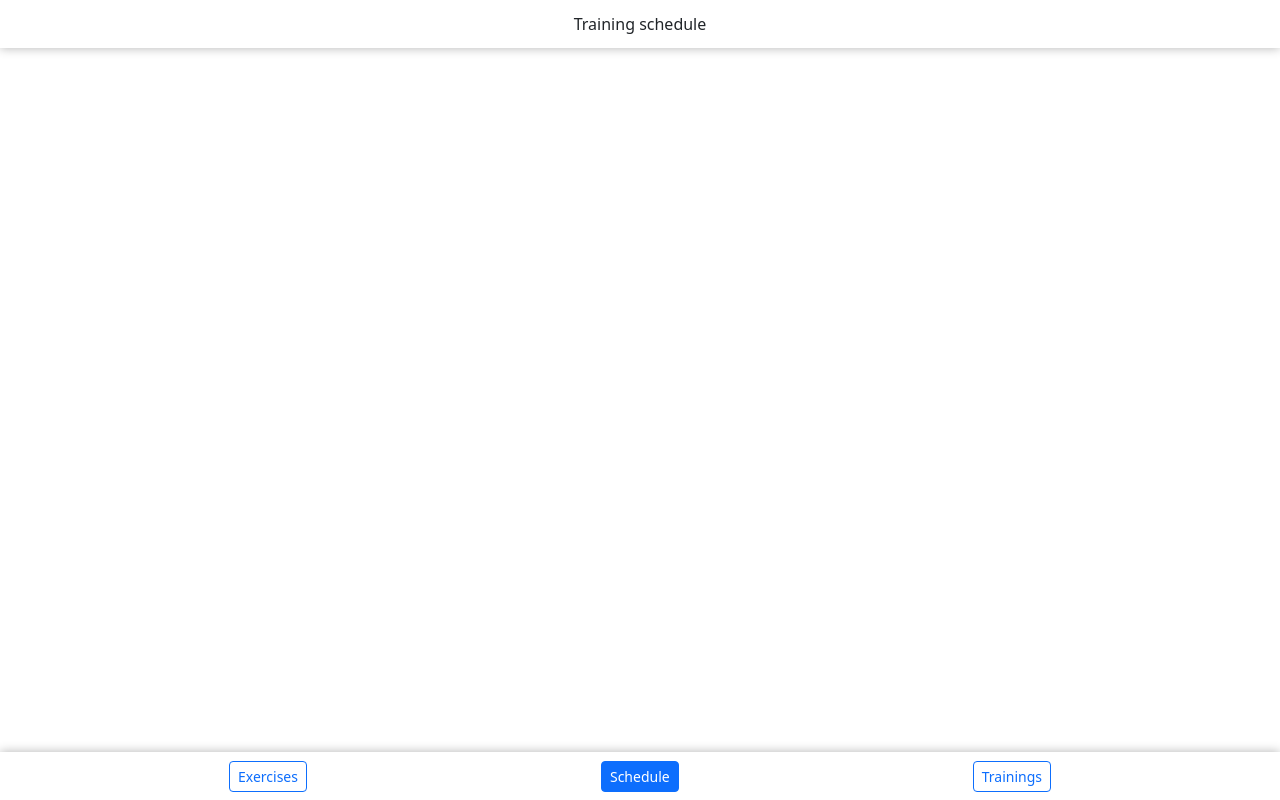
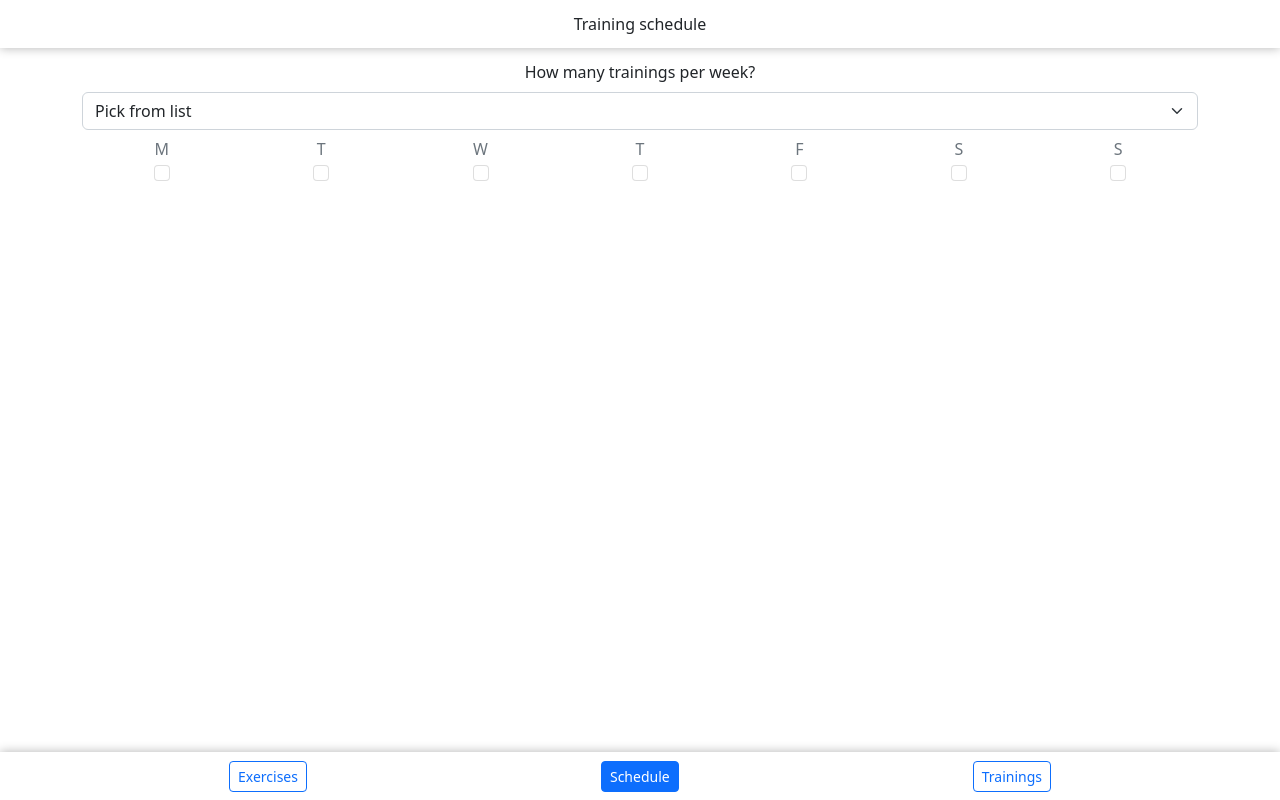
Before and after one commit to Dock1100/gym_app, a React (Create React App) app in the folder frontend/: page / in a window 1280 px wide. Built offline with nearby package versions, Linux system fonts and the light colour scheme.

Commit message:
trainig schedule - days picker

```diff
--- a/frontend/src/App.tsx
+++ b/frontend/src/App.tsx
@@ -10,11 +10,107 @@ import {Exercise} from "./types/exercise";
 import {AddExercisesModal} from "./blocks/add_exercises_modal";
 import {ViewExercisesModal} from "./blocks/view_exercise_modal";
 
-const MUSCLE_GROUPS = ["neck", "chest", "shoulders", "biceps", "forearms", "abs", "thighs", "calves", "back", "triceps", "glutes", "hamstrings"]
+
+// https://github.com/microsoft/TypeScript/issues/28046#issuecomment-431871542
+function stringLiterals<T extends string>(...args: T[]): T[] {
+  return args;
+}
+
+type ElementType<T extends ReadonlyArray<unknown>> = T extends ReadonlyArray<infer ElementType> ? ElementType : never;
+
+const MUSCLE_GROUPS = stringLiterals("neck", "chest", "shoulders", "biceps", "forearms", "abs", "thighs", "calves", "back", "triceps", "glutes", "hamstrings");
+type TMuscleGroup = ElementType<typeof MUSCLE_GROUPS>;
+
+const WEEK_DAY_NAMES = stringLiterals('Monday', 'Tuesday', 'Wednesday', 'Thursday', 'Friday', 'Saturday', 'Sunday');
+type TWeekDayName = ElementType<typeof WEEK_DAY_NAMES>;
+
+type TrainingDays = {
+  [key in TWeekDayName]: {
+    exercises: string[]
+  }
+}
 
 type StoredStateType = {
   exercises: Exercise[],
   activeScreen: string,
+  numberOfTrainingsPerWeek: number | null,
+  trainingDays: TrainingDays
+  suggestedTrainingDays: TrainingDays
+}
+
+const DEFAULT_STORED_STATE: StoredStateType = {
+  exercises: [],
+  activeScreen: 'schedule',
+  numberOfTrainingsPerWeek: null,
+  trainingDays: {} as TrainingDays,
+  suggestedTrainingDays: {} as TrainingDays
+}
+
+function getMissingWeekDaysOrderedByMidDistance(trainingDays: TrainingDays, targetDaysNum: number): TWeekDayName[] {
+  // [0 0 0 0 0 0 0]
+  // [1 0 0 0 0 0 0]   [0 0*5 1*4.1 2*3.1 3*2.1 4*1.1 5*0]
+  // [1 0 0 0 1 0 0]
+  // [1 0 1 0 1 0 0]
+  // [1 0 1 0 1 1 0]
+  // [1 1 1 0 1 1 0]
+  // [1 1 1 0 1 1 0]
+  let orderedDays = []
+  if (Object.keys(trainingDays).length == 0) {
+    orderedDays.push(WEEK_DAY_NAMES[0])
+  }
+  while (orderedDays.length + Object.keys(trainingDays).length < WEEK_DAY_NAMES.length) {
+    let fillMatrix = [0, 0, 0, 0, 0, 0, 0]
+    for (let i = 0; i < WEEK_DAY_NAMES.length; i++) {
+      let d = WEEK_DAY_NAMES[i]
+      if (!(d in trainingDays) && (orderedDays.indexOf(d) == -1)) {
+      } else {
+        fillMatrix[i] = 1
+      }
+    }
+    let distances = [0, 0, 0, 0, 0, 0, 0]
+    for (let di = 0; di < 7; di++) {
+      if (fillMatrix[di] == 1) {
+        distances[di] = -1
+        continue
+      }
+      let right = 0
+      for (let i = 1; i < 7; i++) {
+        if (fillMatrix[(di + i) % 7] == 1) {
+          right = i
+          break
+        }
+      }
+      let left = 0
+      for (let i = 1; i < 7; i++) {
+        if (fillMatrix[(7 + di - i) % 7] == 1) {
+          left = i
+          break
+        }
+      }
+      if (targetDaysNum < 4) {
+        distances[di] = (left) * (right + 0.1)
+      } else {
+        distances[di] = (left + 0.1) * (right)
+      }
+    }
+    let day = WEEK_DAY_NAMES[distances.indexOf(Math.max(...distances))]
+    orderedDays.push(day)
+  }
+  // @ts-ignore
+  return orderedDays
+}
+
+function suggestMissingDays(trainingDays: TrainingDays, targetDaysNum: number): TrainingDays {
+  let daysNumToSuggest = targetDaysNum - Object.keys(trainingDays).length
+  if (daysNumToSuggest <= 0) {
+    return {} as TrainingDays
+  }
+  let suggestedTrainingDays = {} as TrainingDays
+  let missingDays = getMissingWeekDaysOrderedByMidDistance(trainingDays, targetDaysNum)
+  for (let i = 0; i < daysNumToSuggest; i++) {
+    suggestedTrainingDays[missingDays[i]] = {exercises: []}
+  }
+  return suggestedTrainingDays
 }
 
 function App() {
@@ -23,6 +119,13 @@ function App() {
       try {
         if (savedState) {
           let parsedState = JSON.parse(savedState) as StoredStateType
+          // MIGRATIONS!!!!!)))))))
+          for (let key of Object.keys(DEFAULT_STORED_STATE)) {
+            if (!(key in parsedState)) {
+              // @ts-ignore
+              parsedState[key] = DEFAULT_STORED_STATE[key]
+            }
+          }
           console.log('loaded storedState', parsedState)
           return parsedState
         }
@@ -30,17 +133,14 @@ function App() {
         console.log('failed to load storedState', e)
       }
 
-      return {
-        exercises: [],
-        activeScreen: 'schedule'
-      }
+      return DEFAULT_STORED_STATE
     }
   )
 
   localStorage.setItem('storedState', JSON.stringify(storedState))
 
 
-  const {exercises, activeScreen} = storedState
+  const {exercises, activeScreen, numberOfTrainingsPerWeek} = storedState
   const setExercises: Dispatch<SetStateAction<Exercise[]>> = (ep) => {
     setStoredState((p) => {
       if (!!ep && 'function' === typeof ep) {
@@ -52,13 +152,45 @@ function App() {
       return {...p, exercises: ep}
     })
   }
-
-
+  const setNumberOfTrainingsPerWeek = (n: number | null) => {
+    console.log('setNumberOfTrainingsPerWeek', n)
+    setStoredState((p) => {
+      let {trainingDays, suggestedTrainingDays} = p
+      if (n == null) {
+        console.log('reset')
+        trainingDays = {} as TrainingDays
+        suggestedTrainingDays = {} as TrainingDays
+      } else if (n != p.numberOfTrainingsPerWeek) {
+        console.log('recalc')
+        if (Object.keys(trainingDays).length > n) {
+          trainingDays = Object.fromEntries(Object.entries(trainingDays).slice(0, n)) as TrainingDays
+        }
+        suggestedTrainingDays = suggestMissingDays(trainingDays, n)
+      }
+      return {...p, numberOfTrainingsPerWeek: n, trainingDays, suggestedTrainingDays}
+    })
+  }
+  const onTrainingDayMarkerChange = (day: TWeekDayName, checked: boolean) => {
+    setStoredState((p) => {
+      let {trainingDays, suggestedTrainingDays} = p
+      if (day in suggestedTrainingDays) {
+        trainingDays[day] = {...suggestedTrainingDays[day]}
+        delete suggestedTrainingDays[day]
+      } else {
+        if (checked) {
+          trainingDays[day] = {exercises: []}
+        } else {
+          delete trainingDays[day]
+        }
+      }
+      suggestedTrainingDays = suggestMissingDays(trainingDays, p.numberOfTrainingsPerWeek || 0)
+      return {...p, trainingDays, suggestedTrainingDays}
+    })
+  }
   const setActiveScreen = (activeScreen: string) => {
     setStoredState((p) => ({...p, activeScreen}))
   }
-// const [activeScreen, setActiveScreen] = useState('schedule');
-// const [exercises, setExercises] = useState<Exercise[]>([]);
+
 
   const [addExercisesModalShow, setAddExercisesModalShow] = useState(false);
   const [viewExerciseModalObj, setViewExerciseModalObj] = useState<Exercise | null>(null)
@@ -140,6 +272,51 @@ function App() {
               </div>
             </Container>)}
           </>}
+          {activeScreen == 'schedule' && <>
+            <Container className="text-center">
+              <Form onSubmit={(e) => {
+                e.preventDefault();
+              }}>
+                <Form.Group>
+                  <Form.Label>How many trainings per week?</Form.Label>
+                  <Form.Select value={numberOfTrainingsPerWeek == null ? "null" : numberOfTrainingsPerWeek}
+                               onChange={(e) => {
+                                 let value: number | null = parseInt(e.target.value)
+                                 if (isNaN(value)) {
+                                   value = null
+                                 }
+                                 setNumberOfTrainingsPerWeek(value)
+                               }}
+                  >
+                    <option value="null">Pick from list</option>
+                    <option value="1">One</option>
+                    <option value="2">Two</option>
+                    <option value="3">Three (recommended for start)</option>
+                    <option value="4">Four</option>
+                    <option value="5">Five</option>
+                    <option value="6">Six</option>
+                    <option value="7">Seven</option>
+                  </Form.Select>
+                </Form.Group>
+                <Container>
+                  <Row>
+                    {WEEK_DAY_NAMES.map((d, i) =>
+                      <Form.Label key={i} column={true}
+                                  className={numberOfTrainingsPerWeek == null ? 'text-muted' : ''}
+                      >
+                        {d[0]}
+                        <Form.Check type="checkbox" disabled={numberOfTrainingsPerWeek == null}
+                                    style={{opacity: d in storedState.suggestedTrainingDays ? 0.5 : 1}}
+                                    checked={d in storedState.trainingDays || d in storedState.suggestedTrainingDays}
+                                    onChange={(e) => onTrainingDayMarkerChange(d, e.target.checked)}
+                        />
+                      </Form.Label>
+                    )}
+                  </Row>
+                </Container>
+              </Form>
+            </Container>
+          </>}
           {activeScreen == 'trainings' && <>
             <Container className="text-center">
               <Button>Record</Button>
--- a/frontend/src/index.tsx
+++ b/frontend/src/index.tsx
@@ -8,9 +8,9 @@ const root = ReactDOM.createRoot(
   document.getElementById('root') as HTMLElement
 );
 root.render(
-  <React.StrictMode>
+  // <React.StrictMode>
     <App />
-  </React.StrictMode>
+  // </React.StrictMode>
 );
 
 // If you want to start measuring performance in your app, pass a function
```
